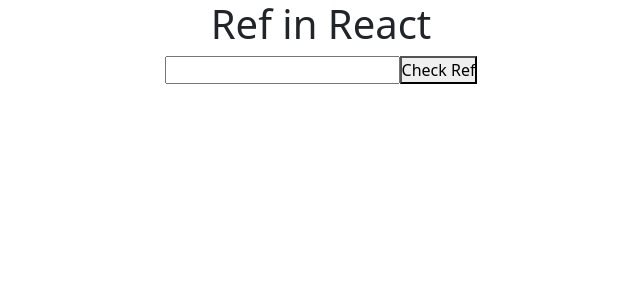
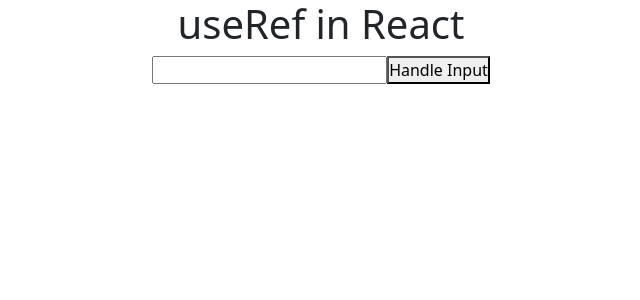
Before and after one commit to Hridoy8132/React-js-from-lec-15, a React (Create React App) app: page / in a window 1280 px wide. Shown: the top 300 px of the page, without its empty margins (319-959 px from the left). Built offline with nearby package versions, Linux system fonts and the light colour scheme.

Commit message:
Lec-42 useRef in React

```diff
--- a/src/App.js
+++ b/src/App.js
@@ -436,36 +436,63 @@
 // // Lec-41 start Ref in React js using class component:
 
 
-import './App.css';
-import React,{createRef} from 'react'
-class App extends React.Component {
-  constructor()
+// import './App.css';
+// import React,{createRef} from 'react'
+// class App extends React.Component {
+//   constructor()
+//   {
+//     super();
+//     this.inputRef=createRef();
+//   }
+//   componentDidMount()
+//   {
+//     // console.warn(this.inputRef.current.value="1000")
+//   }
+//   getVal()
+//   {
+//     console.warn(this.inputRef.current.value)
+//     this.inputRef.current.style.color="red"
+//     this.inputRef.current.style.backgroundColor="black"
+
+//   }
+//   render() {
+//     return (
+//       <div className="App">
+//         <h1>Ref in React </h1>
+//         <input type="text" ref={this.inputRef}  />
+//         <button onClick={()=>this.getVal()}>Check Ref</button>
+//       </div>
+//     );
+//   }
+// }
+
+// export default App;
+
+// // Lec-41 end Ref in React js using class component:
+
+
+// // Lec-42 start UseRef in React
+import React,{useRef} from 'react'
+function App() {
+  let inputRef=useRef(null);
+  function controlInput()
   {
-    super();
-    this.inputRef=createRef();
-  }
-  componentDidMount()
-  {
-    // console.warn(this.inputRef.current.value="1000")
-  }
-  getVal()
-  {
-    console.warn(this.inputRef.current.value)
-    this.inputRef.current.style.color="red"
-    this.inputRef.current.style.backgroundColor="black"
+  // inputRef.current.value="abc"
+  // inputRef.current.style.display="none"
+  // inputRef.current.focus()
+  inputRef.current.style.color="red"
 
   }
-  render() {
-    return (
-      <div className="App">
-        <h1>Ref in React </h1>
-        <input type="text" ref={this.inputRef}  />
-        <button onClick={()=>this.getVal()}>Check Ref</button>
-      </div>
-    );
-  }
+  return (
+    <div className="App">
+      <h1>useRef in React </h1>
+      <input type="text" ref={inputRef} />
+      <button onClick={controlInput}>Handle Input</button>
+    </div>
+  );
+
 }
 
 export default App;
 
-// // Lec-41 end Ref in React js using class component:
+// // Lec-42 end start UseRef in React
```
